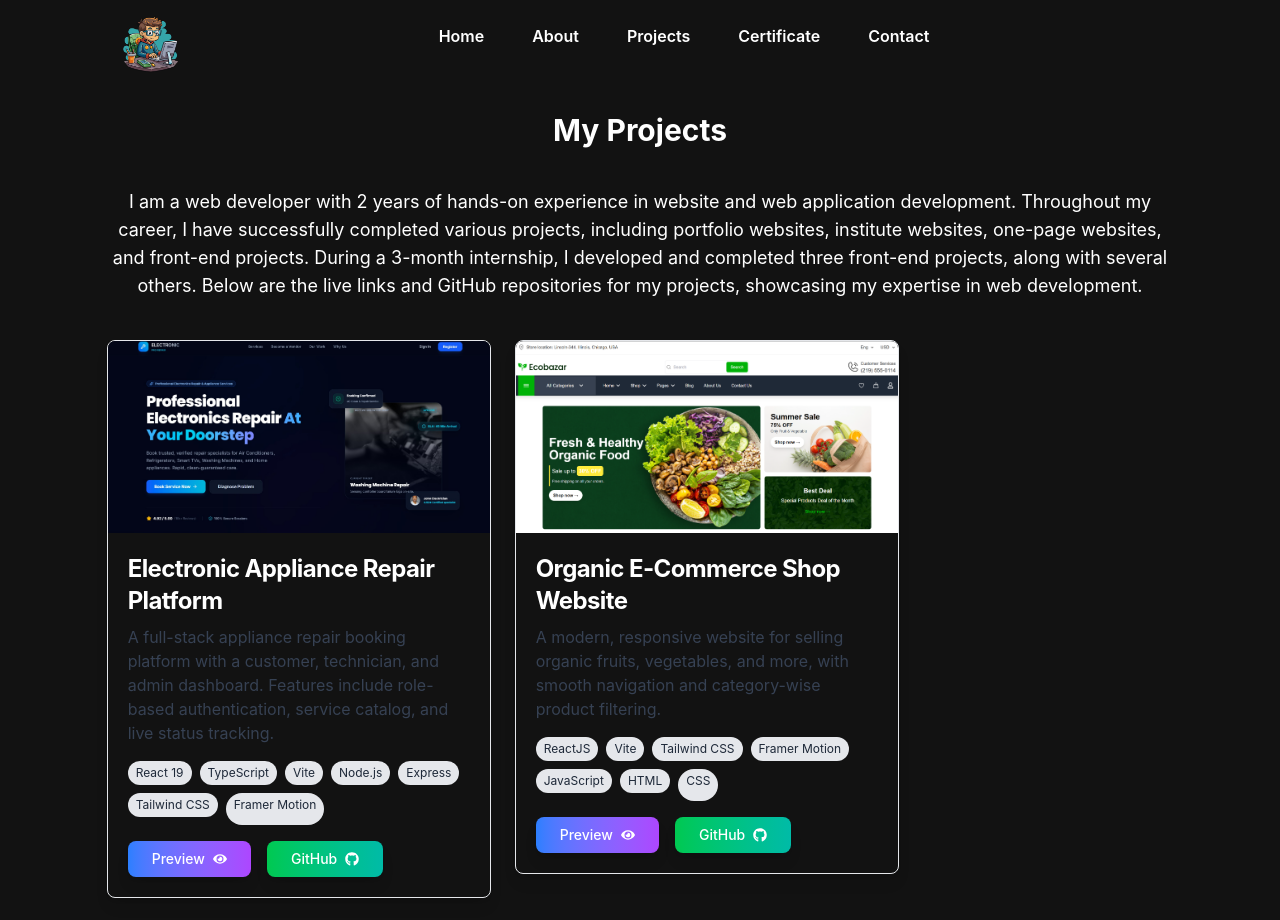
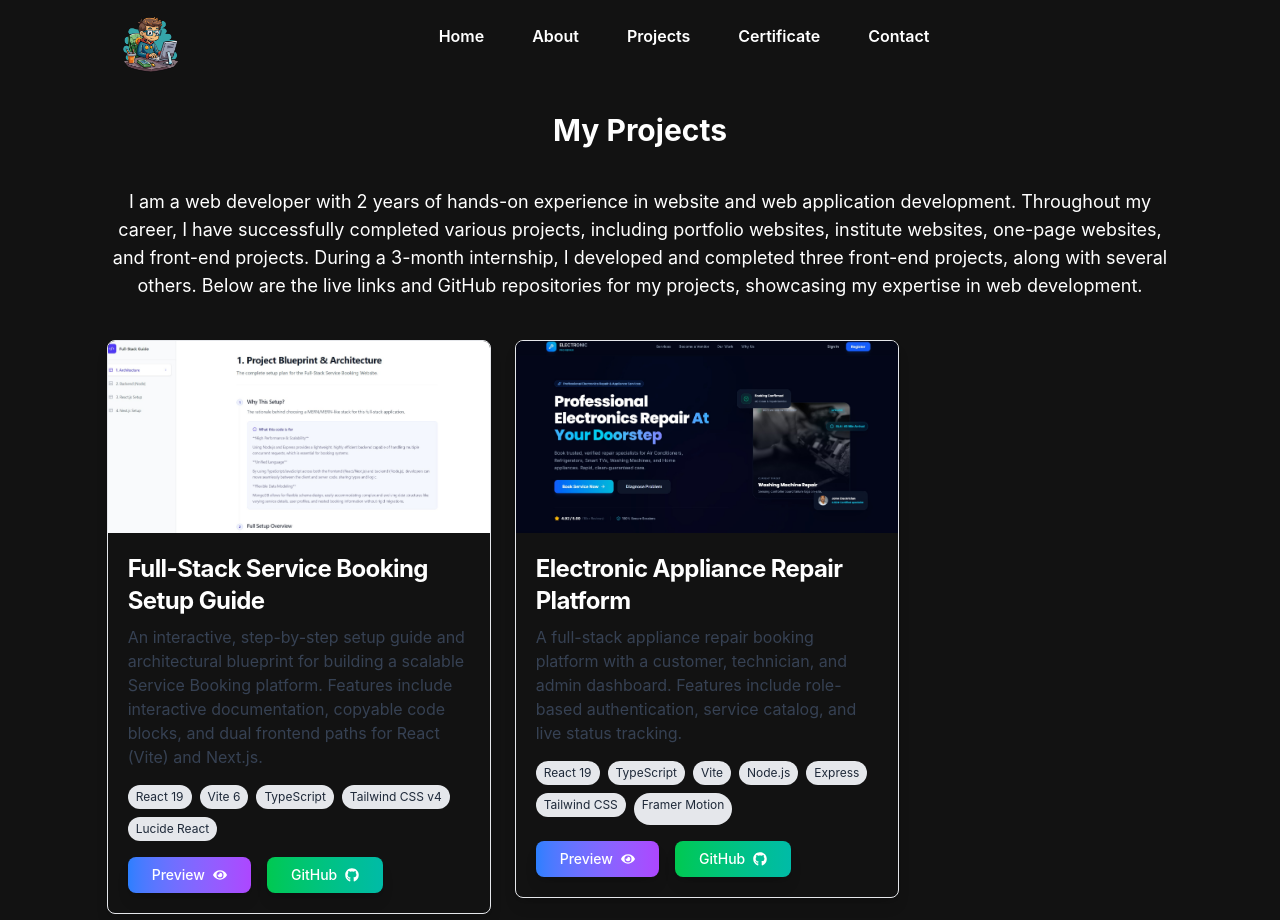
Before and after one commit to AshiqueHussain00/Ashique_Portfolio, a React (Vite) app: page /projects in a window 1280 px wide. Shown: the top 920 px of the page. Built offline with nearby package versions, Linux system fonts and the light colour scheme.

Commit message:
new project full Stack Setup Guide

```diff
--- a/src/data/Projects-data.js
+++ b/src/data/Projects-data.js
@@ -12,7 +12,25 @@ import css_design_task from '../assets/Projects images/css design task.png'
 import yoga_website from '../assets/Projects images/yoga website.png'
 import happy_website from '../assets/Projects images/happy website.png'
 import electronicRepairImage from '../assets/Projects images/electronicRepairImage.jpg'
+import fullStackSetupGuideImage from '../assets/Projects images/fullStackSetupGuideImage.jpg'
 export const cardData = [
+   {
+        id: 1, // You can change this ID based on your list order
+        title: "Full-Stack Service Booking Setup Guide",
+        description: "An interactive, step-by-step setup guide and architectural blueprint for building a scalable Service Booking platform. Features include interactive documentation, copyable code blocks, and dual frontend paths for React (Vite) and Next.js.",
+        image: fullStackSetupGuideImage, // Make sure to import the image at the top of your file
+        link1: "https://full-stack-setup-guide.vercel.app/", // Replace with your actual live link
+        buttonText1: "Preview",
+        buttonText2: "GitHub",
+        link2: "https://github.com/AshiqueHussain00/Full-Stack-Setup-Guide", // Replace with your actual repository link
+        technologies: [
+            "React 19",
+            "Vite 6",
+            "TypeScript",
+            "Tailwind CSS v4",
+            "Lucide React"
+        ],
+    },
     {
         id: 0, // You can change this ID based on your list order
         title: "Electronic Appliance Repair Platform",
```
Also changed, not shown: src/assets/Projects images/fullStackSetupGuideImage.jpg (added). Lines whose indentation alone changed are shown as unchanged.
